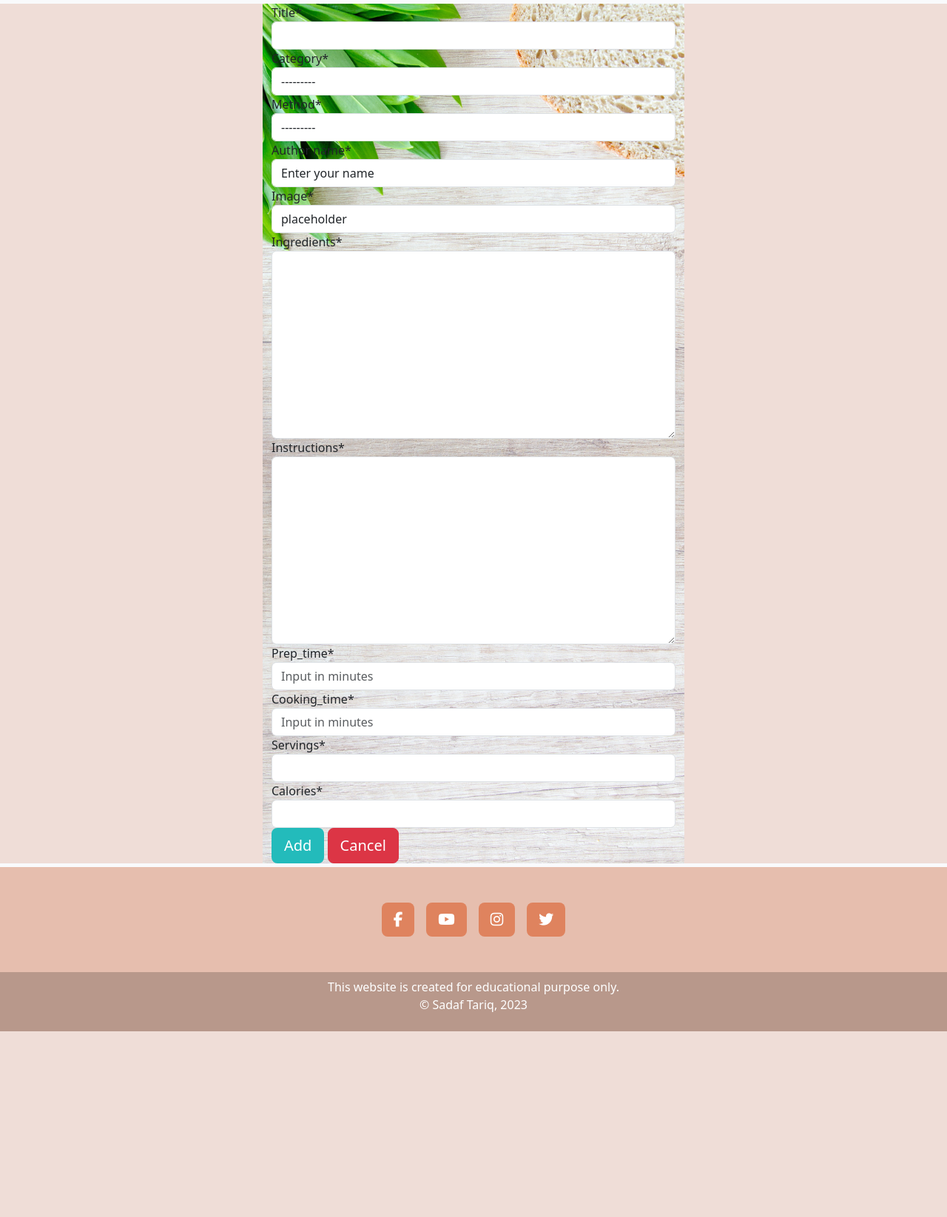
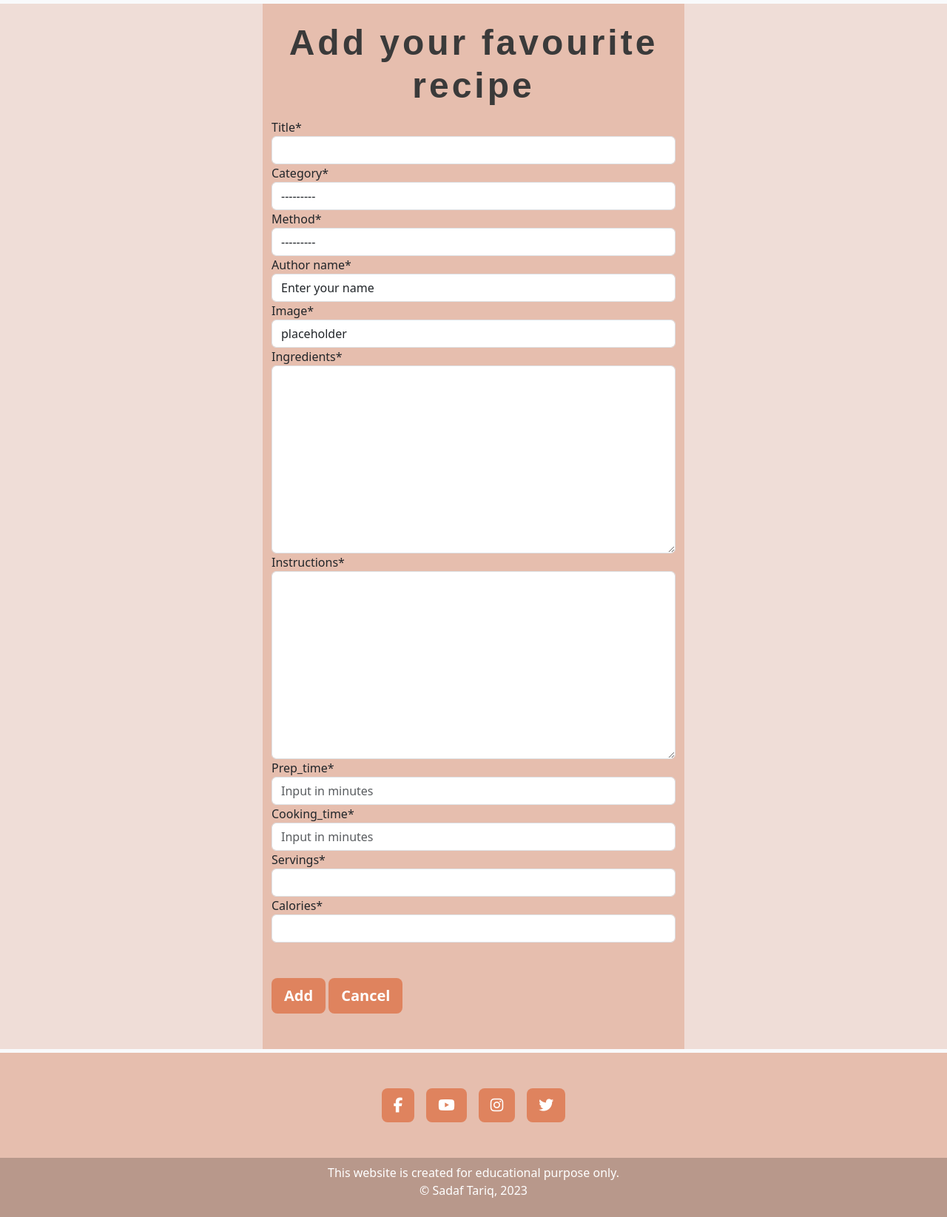
Before and after one commit to Sadaf-Tariq/pp4-desi-recipe-blog, a Django app: page /createrecipe/ in a window 1280 px wide. Shown: the part 172-1817 px from the top of the page at 74% size. Before the commit the page ends 1566 px from the top, so only its background shows below. Run offline with Django 3.2, Linux system fonts and the light colour scheme; data that the repository does not hold is empty; parts of the project's set-up code (start-up, migrations or seed data) failed here and were passed over; some libraries are stand-ins or nearby versions; some web fonts are replaced.

Commit message:
Fix bugs and update template for deployment

```diff
--- a/desirecipeblog/settings.py
+++ b/desirecipeblog/settings.py
@@ -26,7 +26,7 @@ TEMPLATES_DIR = os.path.join(BASE_DIR, 'templates')
 SECRET_KEY = os.environ.get('SECRET_KEY')
 
 
-DEBUG = True
+DEBUG = False
 
 ALLOWED_HOSTS = [
     '8000-sadaf-tariq-pp4-desi-rec-hdfcz0pz20.us2.codeanyapp.com',
--- a/static/css/style.css
+++ b/static/css/style.css
@@ -87,9 +87,7 @@ body {
 
 .background-image,
 .background-image-delete {
-    background-image: url("/static/image/background-old.jpg");
-    background-size: cover;
-    margin: auto;
+    background-color: #E6BEAE;
 }
 
 .background-image-delete {
@@ -262,7 +260,7 @@ body {
 
 .all_details,
 .comment-bg {
-    background-color: rgb(230, 190, 174, 0.8);
+    background-color: #E6BEAE;
 }
 
 #ingredients,
--- a/templates/account/signup.html
+++ b/templates/account/signup.html
@@ -13,7 +13,7 @@
             <h1 class="fontM logo-text comments-underline text-center">{% trans "Sign Up" %}</h1>
 
             <p class="fontH text-center mt-4">{% blocktrans %}Welcome back to the code|star blog. Do you already have an account? <br> Then please <a
-                    class="link" href="{{ login_url }}"><b class="fs-5 fontM text-dark fw-bold"> &nbspSign In&nbsp </b></a> instead.{% endblocktrans %}</p>
+                    class="link" href="{{ login_url }}"><b class="fs-5 fontM text-dark fw-bold"> &nbsp;Sign In&nbsp; </b></a> instead.{% endblocktrans %}</p>
         </div>
     </div>
     <div class="row justify-content-center">
--- a/templates/create_new_recipe.html
+++ b/templates/create_new_recipe.html
@@ -3,33 +3,16 @@
 {% load crispy_forms_tags %}
 {% block content%}
 
-<!-- <div class="container form align-items-center">
-    <div class="row">
-        <div class="col-lg-6 offset-lg-3">
-            <form action="{% url 'new_recipe' %}" method="POST" enctype="multipart/form-data">
-                {% csrf_token %}
-                <div class="card card-body">
-                    <h1>Add a Recipe</h1>
-                    {{ form | crispy }}
-                </div>
-                <div class="buttons">
-                    <button class="btn btn-success links" type="submit">Save</button>
-                    <a href="#" class="btn btn-danger back links">Cancel</a>
-                </div>
-            </form>
-        </div>
-    </div>
-</div> -->
-
 <div class="container">
-    <div class="row">
-        <div class="col-lg-6 offset-lg-2 background-image">
+    <div class="row justify-content-center">
+        <div class="col-lg-6 background-image">
+            <h1 class="fontM logo-text mt-4 mb-3 text-center">Add your favourite recipe</h1>
             <form action="{% url 'new_recipe' %}" method="POST" enctype="multipart/form-data">
                 <div>
                     {{ form | crispy }}
                     {% csrf_token %}
-                    <button id="submitButton" type="submit" class="btn btn-signup btn-lg">Add</button>
-                    <a href="{% url 'new_recipe' %}" class="btn btn-danger btn-lg">Cancel</a>
+                    <button id="submitButton" type="submit" class="btn submitButton btn-lg mt-5 mb-5 ">Add</button>
+                    <a href="{% url 'new_recipe' %}" class="btn submitButton btn-lg mt-5 mb-5">Cancel</a>
                 </div>
             </form>
         </div>
--- a/templates/googlea916b072b867e289.html
+++ /dev/null
@@ -1 +0,0 @@
-google-site-verification: googlea916b072b867e289.html
--- a/templates/home.html
+++ b/templates/home.html
@@ -20,7 +20,7 @@
                         <p class="author fontH">Author: {{ recipe.author_name }}</p>
                     </div>
                 </a>
-                <p class="card-text fontM lh">
+                <p class="card-text fontM lh pb-3 pt-2">
                     <strong>Avg Rating:
                         <span class="fa fa-star {% if recipe.average_rating > 0 %} checked {% endif %}">
                         </span>
@@ -28,7 +28,7 @@
                         <span class="fa fa-star {% if recipe.average_rating > 2 %} checked {% endif %}"></span>
                         <span class="fa fa-star {% if recipe.average_rating > 3 %} checked {% endif %}"></span>
                         <span class="fa fa-star {% if recipe.average_rating > 4 %} checked {% endif %}"></span>
-                        {{ recipe.average_rating }}/5.0
+                        {{ recipe.average_rating|floatformat:1 }}/5.0
                     </strong>
                 </p>
 
```
Also changed, not shown: templates/all_recipes.html (+6 -9 lines), templates/full_recipe.html (+18 -15 lines), templates/recipes_category.html (+9 -8 lines), templates/recipes_method.html (+8 -10 lines), static/image/Facebook.png (deleted), static/image/Google.png (deleted), static/image/background.jpg.
